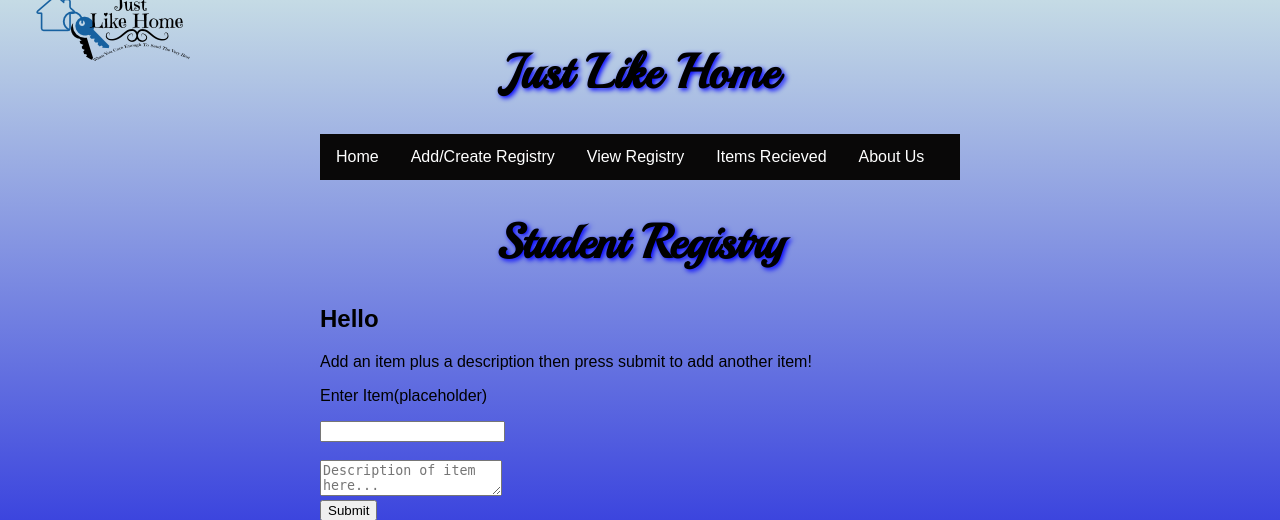
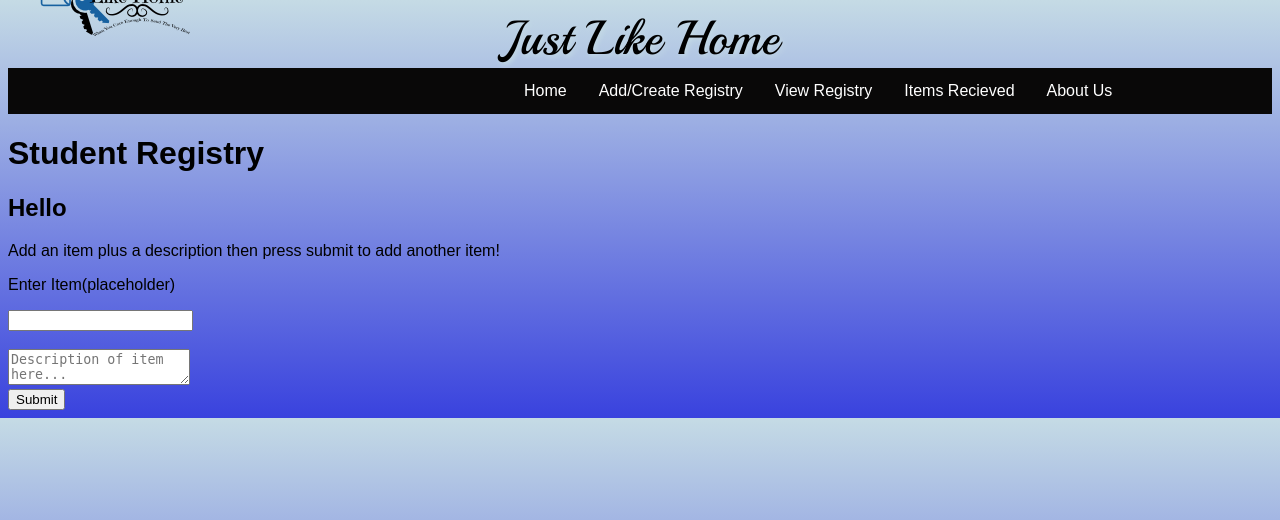
Before and after one commit to oXDE4THROWXo/Student-repository-, a Python web app: template templates/newregistrytemplate.html in a window 1280 px wide. Shown: the top 520 px of the page. Run offline with Jinja, Linux system fonts and the light colour scheme; the template is opened without the code that fills it, so the values that code supplies are empty.

Commit message:
menu bar

```diff
--- a/resources/home.css
+++ b/resources/home.css
@@ -17,6 +17,33 @@ body {
 
 
 
+}
+
+ul {
+    list-style-type: none;
+    margin: 0;
+    padding: 0;
+    overflow: hidden;
+    background-color: #090808;
+}
+
+li {
+    float:left;
+    left: 500px;
+    position: relative;
+
+}
+
+li a {
+    display: block;
+    color: white;
+    text-align: center;
+    padding: 14px 16px;
+    text-decoration: none;
+}
+
+li a:hover {
+    background-color: #111;
 }
 
 div {
--- a/templates/newregistrytemplate.html
+++ b/templates/newregistrytemplate.html
@@ -3,13 +3,14 @@
 <head>
     <title>New Registry</title>
     <link rel="stylesheet" type="text/css" href="resources/home.css">
-    <link rel="stylesheet" type="text/css" href="resources/homewmenu.css">
+    <!-- <link rel="stylesheet" type="text/css" href="resources/homewmenu.css"> -->
 <!--     <link rel="stylesheet" type="text/css" href="resources/newregistry.css"> -->
     <link href="https://fonts.googleapis.com/css?family=Playball" rel="stylesheet">
-    <link rel="stylesheet" type="text/css" href="resources/subthx.css">
+    <!-- <link rel="stylesheet" type="text/css" href="resources/subthx.css"> -->
 </head>
+<body>
 <img id="logo" src="resources/logo.png">
-<h1>Just Like Home</h1>
+<div id="title">Just Like Home</div>
 <ul>
   <li><a class="active" href="/home">Home</a></li>
   <li><a href="/newregistry">Add/Create Registry</a></li>
@@ -17,7 +18,7 @@
   <li><a href="/recieved">Items Recieved</a></li>
   <li><a href="/aboutus">About Us</a></li>
 </ul>
-<body>
+
 <h1> Student Registry</h1>
 <h2> Hello {{ user_name }} </h2>
 <p> Add an item plus a description then press submit to add another item! </p>
```
Also changed, not shown: templates/home.html (+0 -29 lines).
